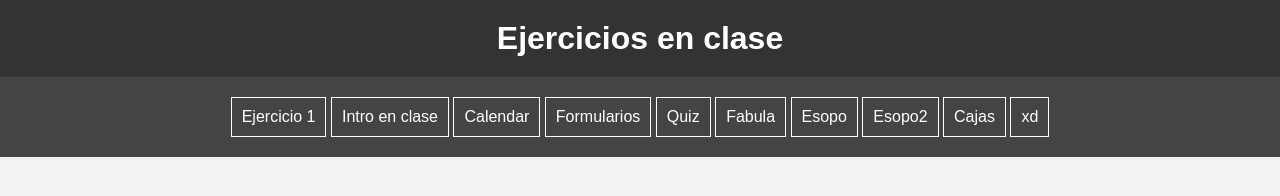
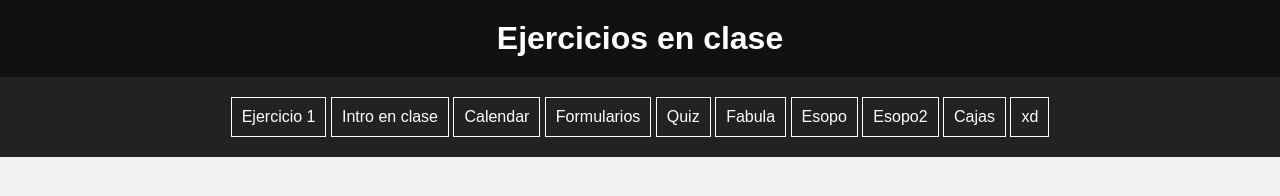
Before and after one commit to DarkfireT09/Entregables, a plain HTML site: page inicio.html in a window 1280 px wide. Drawn offline with Linux system fonts and the light colour scheme.

Commit message:
fixes_index

```diff
--- a/assets/css/styles_inicio.css
+++ b/assets/css/styles_inicio.css
@@ -14,7 +14,7 @@ body, h1, ul {
 
 
   h1 {
-    background-color: #333;
+    background-color: #111;
     color: #fff;
     text-align: center;
     padding: 20px;
@@ -23,7 +23,7 @@ body, h1, ul {
 
   ul {
     list-style: none;
-    background-color: #444;
+    background-color: #222;
     padding: 10px;
     text-align: center;
   }
```
